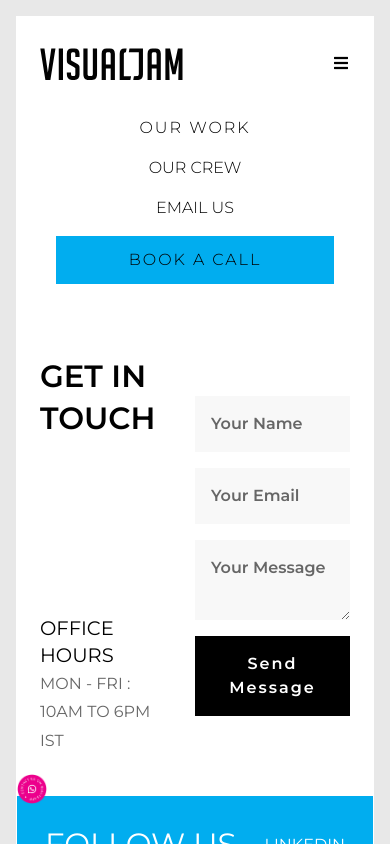
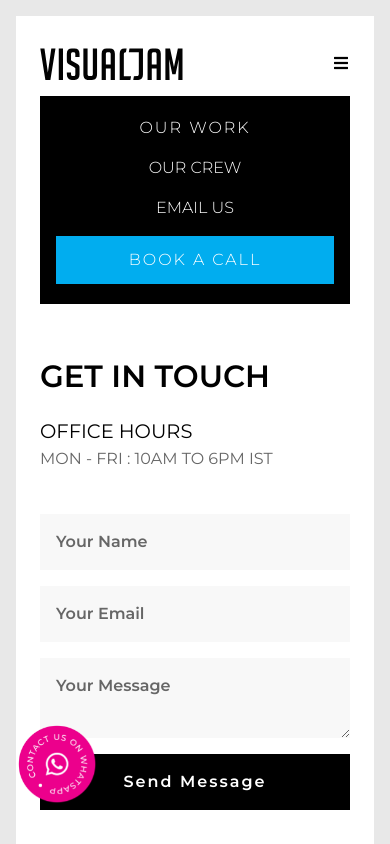
Before and after one commit to Vishesh-gandhineru/Visual-jam, a React (Vite) app: page /contact-us in a window 390 px wide. Both pictures are taken after a click on the button 342 px from the left and 64 px from the top of the page. Shown: the top 844 px of the page. Built offline with nearby package versions, Linux system fonts and the light colour scheme.

Commit message:
fix:mobile responsive

```diff
--- a/src/Components/Footer.jsx
+++ b/src/Components/Footer.jsx
@@ -48,7 +48,7 @@ useEffect(() => {
         </div>
         <section className="flex flex-col md:flex-row justify-between">
           <div className="my-10 flex flex-row  items-center justify-center gap-4">
-            <img src="/public/logo white.svg" alt="Logo" className="h-8" />
+            <img src="/logo white.svg" alt="Logo" className="h-8" />
             <div style={{ display: "contents" }}>
               <svg
                 xmlns="http://www.w3.org/2000/svg"
@@ -78,35 +78,34 @@ useEffect(() => {
                   to="/work/custom-illustrations"
                   className="text-center text-[gray] hover:text-[#fff] md:text-left"
                 >
-                  {" "}
+
                   CUSTOM ILLUSTRATIONS
                 </Link>
                 <Link
                   to="/work/book-covers"
                   className="text-center text-[gray] hover:text-[#fff] md:text-left"
                 >
-                  {" "}
+
                   BOOK COVERS
                 </Link>
                 <Link
                   to="/work/compositing"
                   className="text-center text-[gray] hover:text-[#fff] md:text-left"
                 >
-                  {" "}
+
                   PHOTO COMPOSITING
                 </Link>
                 <Link
                   to="/work/caricatures"
                   className="text-center text-[gray] hover:text-[#fff] md:text-left"
                 >
-                  {" "}
                   CARICATURES
                 </Link>
                 <Link
                   to="/work/custom-inconography"
                   className="text-center text-[gray] hover:text-[#fff] md:text-left"
                 >
-                  {" "}
+
                   CUSTOM ICONS
                 </Link>
               </ul>
@@ -141,7 +140,7 @@ useEffect(() => {
       <a href="#" className="fixed bottom-10">
         <motion.img
           src="/Whatsapp Butoon.png"
-          className="w-[8%]"
+          className="w-[80px] md:w-[110px] "
           initial = {{rotate:0}}
           animate = {{rotate : scrollPosition / 6 }}
           transition={{duration:0.5}}
--- a/src/Components/Home components/Services.jsx
+++ b/src/Components/Home components/Services.jsx
@@ -12,7 +12,7 @@ export default function Services() {
             whileInView={{ opacity: 1, translateY: 0 }}
             transition={{ duration: 0.8 }}
 
-            className=" sticky top-10 mb-[250px]  text-mob-h2 md:text-[60px] uppercase font-semibold text-center md:text-left tracking-wider"
+            className=" md:sticky top-10 md:mb-[250px] mb-3  text-mob-h2 md:text-[60px] uppercase font-semibold text-center md:text-left tracking-wider"
           >
             OUR SERVICES
           </motion.h2>
--- a/src/Components/Iconbox.jsx
+++ b/src/Components/Iconbox.jsx
@@ -3,10 +3,10 @@ import { Link } from 'react-router-dom'
 
 export default function Iconbox(props) {
   return (
-    <div className="flex flex-col gap-5 bg-[#f8f8f8] p-10 sticky top-10 ">
+    <div className="flex flex-col gap-5 bg-[#f8f8f8] p-4 md:p-10 sticky top-10 ">
         <div className="imageBox flex flex-col md:flex-row items-center gap-5">
         <img src={props.icon} alt={props.iconAlt} className='w-[40%] md:w-[20%]'/>
-          <h3 className="text-mob-h3 font-normal md:text-[32px]">{props.title}</h3>
+          <h3 className="text-mob-h2 font-normal md:text-[32px] text-center md:text-left">{props.title}</h3>
         </div>
         <p className="text-center md:text-left text-mob-p md:text-desk-p">{props.content}</p>
         <Link to={props.link} className="p-3 border-b-2 w-fit m-auto font-bold text-mob-a text-[#01adef] border-[#000] md:ml-[1px]">See Applications</Link>
--- a/src/Components/Navbar.jsx
+++ b/src/Components/Navbar.jsx
@@ -6,6 +6,10 @@ export default function Header() {
     const [isOpen, setIsOpen] = useState(false);
     const [isSticky, setIsSticky] = useState(false);
 
+
+    const handelNav = () => {
+        setIsOpen (!isOpen)
+    }
 
     useEffect(() => {
         const handleScroll = () => {
@@ -51,11 +55,11 @@ export default function Header() {
 
         {/* Mobile Nav */}
         {isOpen && (
-            <div className="mobileNav md:hidden container mx-auto mt-4 space-y-4 bg-black px-4 py-5">
-                <Link to="/work" className="block text-xs text-center tracking-[2px] text-white uppercase font-light">Our Work</Link>
-                <Link to="/our-team" className="block text-xs text-center text-white  uppercase font-light">Our crew</Link>
-                <Link to="/contact-us" className="block text-xs text-center text-white uppercase font-light">Email us</Link>
-                <button className='uppercase w-full text-xs bg-[#01adef] p-3 text-white font-light' >  Book a call</button>
+            <div className="mobileNav md:hidden container mx-auto mt-4 space-y-4 bg-[#000] text-[white] px-4 py-5">
+                <Link to="/work" className="block text-xs text-center tracking-[2px] text-white uppercase font-light" onClick={handelNav}>Our Work</Link>
+                <Link to="/our-team" className="block text-xs text-center text-white  uppercase font-light" onClick={handelNav}>Our crew</Link>
+                <Link to="/contact-us" className="block text-xs text-center text-white uppercase font-light" onClick={handelNav}>Email us</Link>
+                <button className='uppercase w-full text-xs bg-[#01adef] p-3 text-white font-light' onClick={handelNav} >  Book a call</button>
 
             </div>
         )}
--- a/src/Components/TeamsGrid.jsx
+++ b/src/Components/TeamsGrid.jsx
@@ -40,7 +40,7 @@ export default function TeamsGrid() {
             <div key={work.id} className=''>
 
                 <div>
-                    <img src={work.meta.profile_image.url} alt="" className='w-full h-[400px] md:h-[400px] object-contain object-center' />
+                    <img src={work.meta.profile_image.url} alt="" className='w-full h-full md:h-[400px] object-contain object-center' />
                 </div>
 
                 <h2 className='font-medium text-mob-h2 tracking-wider text-center' >
--- a/src/Components/Templete/WorkSinglePage.jsx
+++ b/src/Components/Templete/WorkSinglePage.jsx
@@ -25,7 +25,9 @@ export default function WorkSinglePage() {
                 <h1 className='text-center font-medium text-mob-h1 md:text-[80px] md:my-[50px]'>{Post[0].title.rendered}</h1>
                 </TextAnimation>
                 <div className='flex flex-col md:flex-row md:my-10 gap-4 md:gap-10 justify-between'>
+                    <TextAnimation>
                     <h2 className='text-center my-5 text-mob-h3 font-normal md:text-desk-h2 md:text-left md:w-[40%]'>{Post[0].meta.header_text}</h2>
+                    </TextAnimation>
                     <div className='bg-[#f8f8f8] w-full p-4 md:w-[40%] md:p-10'>
                         <h3 className='text-center font-bold text-mob-h4 my-4 md:text-left md:text-desk-h3'>Application</h3>
                         <p className='font-medium text-mob-h5 text-center md:text-left'>{Post[0].meta.application_text}</p>
--- a/src/Components/WorkGrid.jsx
+++ b/src/Components/WorkGrid.jsx
@@ -46,10 +46,10 @@ export default function WorkGrid() {
                 <Link to={`/work/${work.slug}`}>
 
                 <div className='ImageHolder'>
-                    <img src={work.meta.cover_image.url} alt="" className='WorkImagehover w-full h-[400px] md:h-[600px] object-cover object-center' />
+                    <img src={work.meta.cover_image.url} alt="" className='WorkImagehover w-full h-[300px] md:h-[600px] object-cover object-center' />
                 </div>
 
-                <h2 className='font-normal text-mob-h2 mt-5 tracking-wider' >
+                <h2 className='font-normal text-mob-h5 md:text-mob-h2 mt-5 tracking-wider text-center md:text-left' >
                 {work.title.rendered}
                 </h2>
                 </Link>
--- a/src/Pages/Contact.jsx
+++ b/src/Pages/Contact.jsx
@@ -54,8 +54,8 @@ const [formData, setFormData] = useState(initialFormData);
 
   return (
     <section className="contactUs">
-      <div className="my-10 flex justify-between ">
-        <div className="flex flex-col justify-between gap-5 w-[40%]">
+      <div className="my-10 flex flex-col md:flex-row justify-between ">
+        <div className="flex flex-col justify-between gap-5 md:w-[40%]">
           <TextAnimation>
           <h1 className="font-semibold text-mob-h1 md:text-[80px] md:mt-[30px] uppercase">
             GET IN TOUCH
@@ -70,7 +70,7 @@ const [formData, setFormData] = useState(initialFormData);
           </h4>
         </div>
 
-        <div className="ContactForm my-10 w-1/2">
+        <div className="ContactForm my-10 md:w-1/2">
           <form
             className="flex flex-col gap-4 items-center md:gap-8"
             onSubmit={handleSubmit}
@@ -121,7 +121,7 @@ const [formData, setFormData] = useState(initialFormData);
         </div>
       </div>
       <div className="bg-color-blue md:mx-[-36px] mx-[-23px] text-[white] p-7 flex justify-between items-center">
-        <h3 className="uppercase text-mob-h1">FOllow us</h3>
+        <h3 className="uppercase text-mob-h4 md:text-mob-h2">FOllow us</h3>
         <a href="#">LINKEDIN</a>
       </div>
     </section>
```
Also changed, not shown: 2 other files (tests, documents, lock files or other folders).
